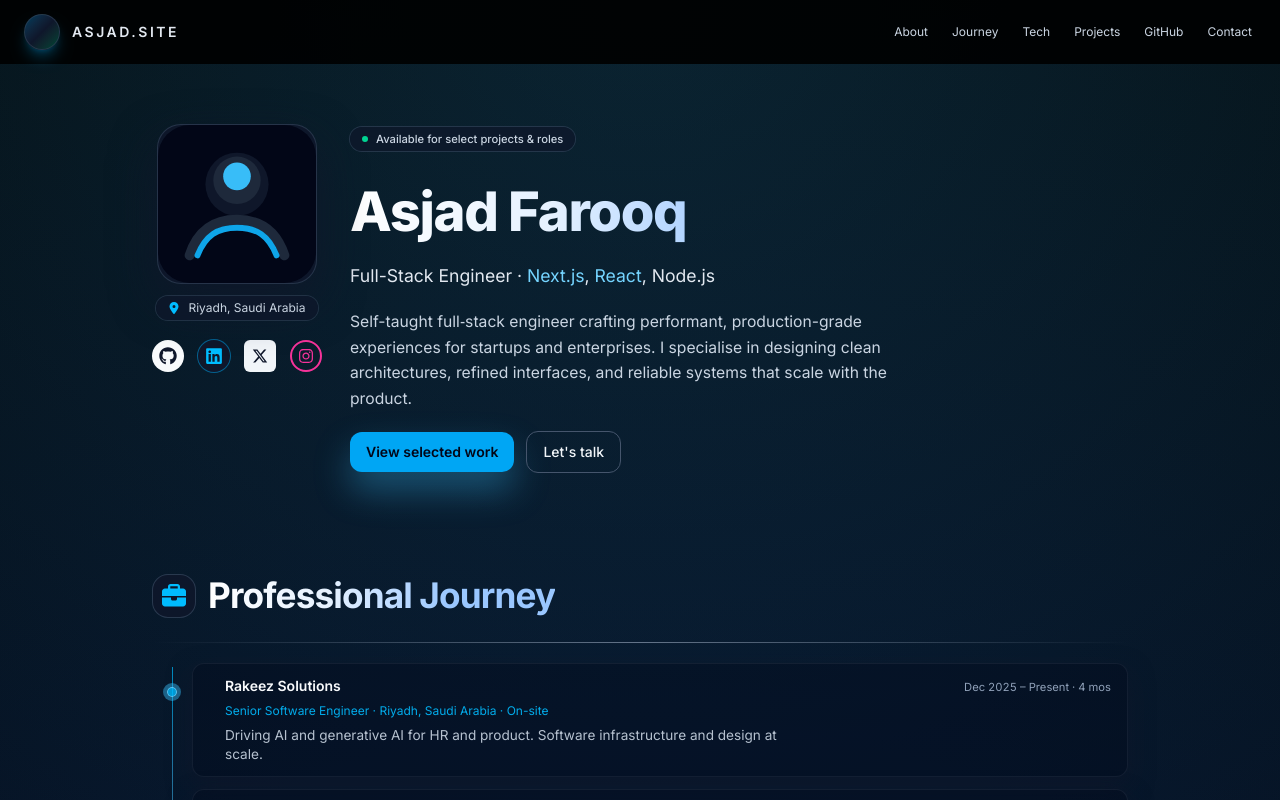
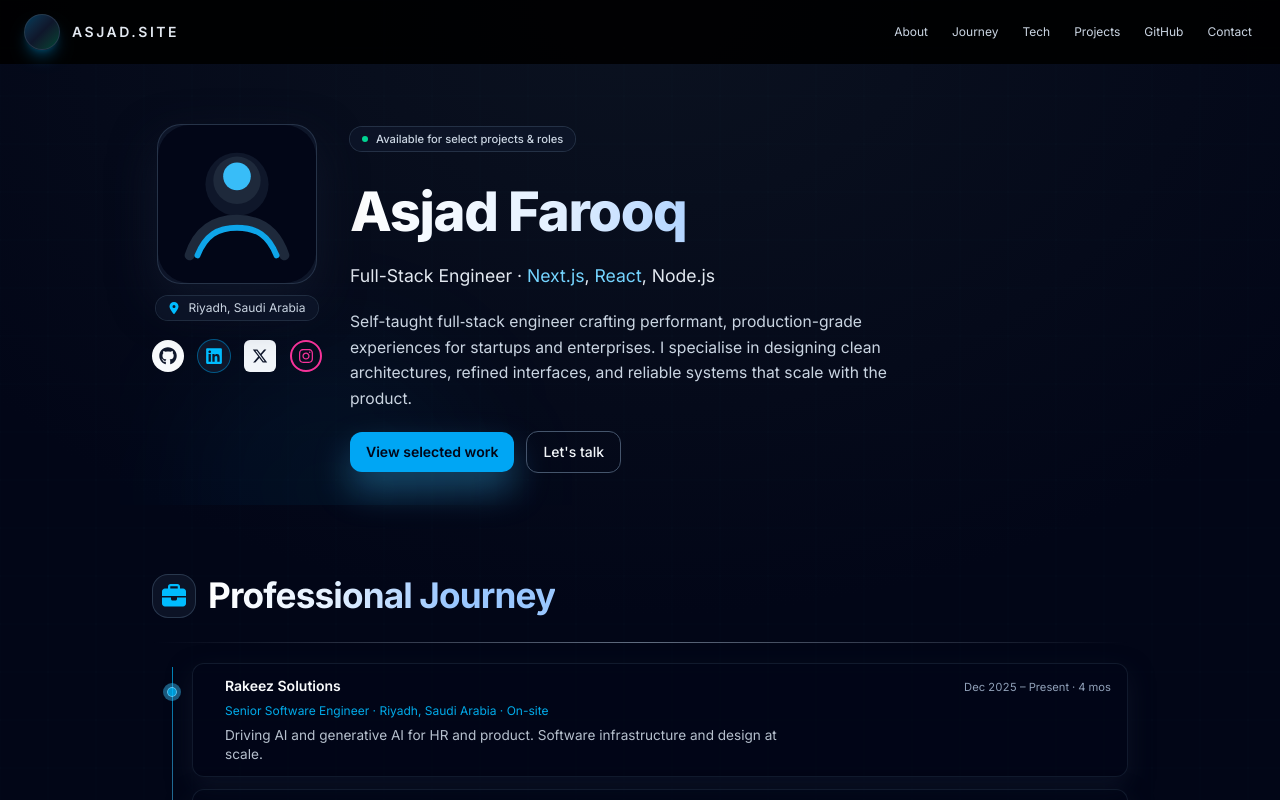
Before and after one commit to Asjadfaroq/Portfolio, a Next.js app: page / in a window 1280 px wide. Shown: the top 800 px of the page. Built offline with nearby package versions, Linux system fonts and the light colour scheme; no server answers.

Commit message:
Refactor global styles and layout structure: remove background gradients from body, introduce a transparent background, and add HeroBackground component for enhanced visual presentation. Adjust main content positioning for improved layering.

```diff
--- a/src/app/globals.css
+++ b/src/app/globals.css
@@ -20,11 +20,10 @@
 
 body {
   margin: 0;
+  background: transparent;
   min-height: 100vh;
-  background:
-    radial-gradient(circle at top, rgba(56, 189, 248, 0.18), transparent 55%),
-    radial-gradient(circle at bottom, rgba(34, 197, 94, 0.12), transparent 65%),
-    radial-gradient(circle at center, #020617 0, #020617 55%, #000000 100%);
+  position: relative;
+  overflow-x: hidden;
   color: var(--foreground);
   font-family: var(--font-sans), system-ui, -apple-system, BlinkMacSystemFont,
     "Segoe UI", sans-serif;
--- a/src/app/layout.tsx
+++ b/src/app/layout.tsx
@@ -1,6 +1,7 @@
 import type { Metadata } from "next";
 import { Inter } from "next/font/google";
 import "./globals.css";
+import HeroBackground from "@/components/HeroBackground";
 
 const inter = Inter({
   subsets: ["latin"],
@@ -20,8 +21,12 @@
 }>) {
   return (
     <html lang="en">
-      <body className={`${inter.variable} antialiased bg-slate-950`}>
-        {children}
+      <body className={`${inter.variable} antialiased`}>
+        {/* Global background for the entire app */}
+        <HeroBackground />
+        <main style={{ position: "relative", zIndex: 1 }}>
+          {children}
+        </main>
       </body>
     </html>
   );
--- a/src/components/BackgroundOrbits.tsx
+++ b/src/components/BackgroundOrbits.tsx
@@ -15,18 +15,6 @@
          .join(" ")}
      >
        <motion.div
-         className="absolute -left-32 top-[-6rem] h-72 w-72 rounded-full bg-sky-500/15 blur-3xl"
-         initial={{ opacity: 0, scale: 0.9 }}
-         animate={{ opacity: 1, scale: 1 }}
-         transition={{ duration: 0.8, ease: [0.16, 1, 0.3, 1] }}
-       />
-       <motion.div
-         className="absolute right-[-4rem] top-32 h-64 w-64 rounded-full bg-emerald-500/10 blur-3xl"
-         initial={{ opacity: 0, scale: 0.9 }}
-         animate={{ opacity: 1, scale: 1 }}
-         transition={{ duration: 0.9, delay: 0.1, ease: [0.16, 1, 0.3, 1] }}
-       />
-       <motion.div
          className="absolute -bottom-32 left-16 h-72 w-72 rounded-full bg-sky-400/5 blur-3xl"
          initial={{ opacity: 0, scale: 0.95 }}
          animate={{ opacity: 1, scale: 1 }}
--- /dev/null
+++ b/src/components/HeroBackground.tsx
@@ -0,0 +1,87 @@
+"use client";
+
+import { useEffect, useRef } from "react";
+
+export default function HeroBackground() {
+  const canvasRef = useRef<HTMLCanvasElement | null>(null);
+
+  useEffect(() => {
+    const canvas = canvasRef.current;
+    if (!canvas) return;
+
+    const ctx = canvas.getContext("2d");
+    if (!ctx) return;
+
+    const drawGrid = () => {
+      if (!canvas) return;
+
+      const W = canvas.offsetWidth;
+      const H = canvas.offsetHeight;
+
+      canvas.width = W;
+      canvas.height = H;
+      ctx.clearRect(0, 0, W, H);
+
+      const STEP = 48;
+
+      // base grid only – ultra subtle, no accent band
+      ctx.strokeStyle = "rgba(80, 130, 160, 0.028)";
+      ctx.lineWidth = 1;
+
+      for (let x = 0; x <= W; x += STEP) {
+        ctx.beginPath();
+        ctx.moveTo(x, 0);
+        ctx.lineTo(x, H);
+        ctx.stroke();
+      }
+
+      for (let y = 0; y <= H; y += STEP) {
+        ctx.beginPath();
+        ctx.moveTo(0, y);
+        ctx.lineTo(W, y);
+        ctx.stroke();
+      }
+    };
+
+    drawGrid();
+
+    const observer = new ResizeObserver(() => drawGrid());
+    observer.observe(canvas);
+
+    return () => observer.disconnect();
+  }, []);
+
+  return (
+    <div
+      aria-hidden
+      style={{
+        position: "fixed",
+        inset: 0,
+        zIndex: -1,
+        pointerEvents: "none",
+      }}
+    >
+      <div
+        style={{
+          position: "absolute",
+          inset: 0,
+          background:
+            "radial-gradient(ellipse 120% 140% at 50% 0%, #0b1220 0%, #020617 55%, #020617 100%)",
+          zIndex: 0,
+        }}
+      />
+
+      <canvas
+        ref={canvasRef}
+        aria-hidden
+        style={{
+          position: "absolute",
+          inset: 0,
+          width: "100%",
+          height: "100%",
+          zIndex: 1,
+        }}
+      />
+    </div>
+  );
+}
```
